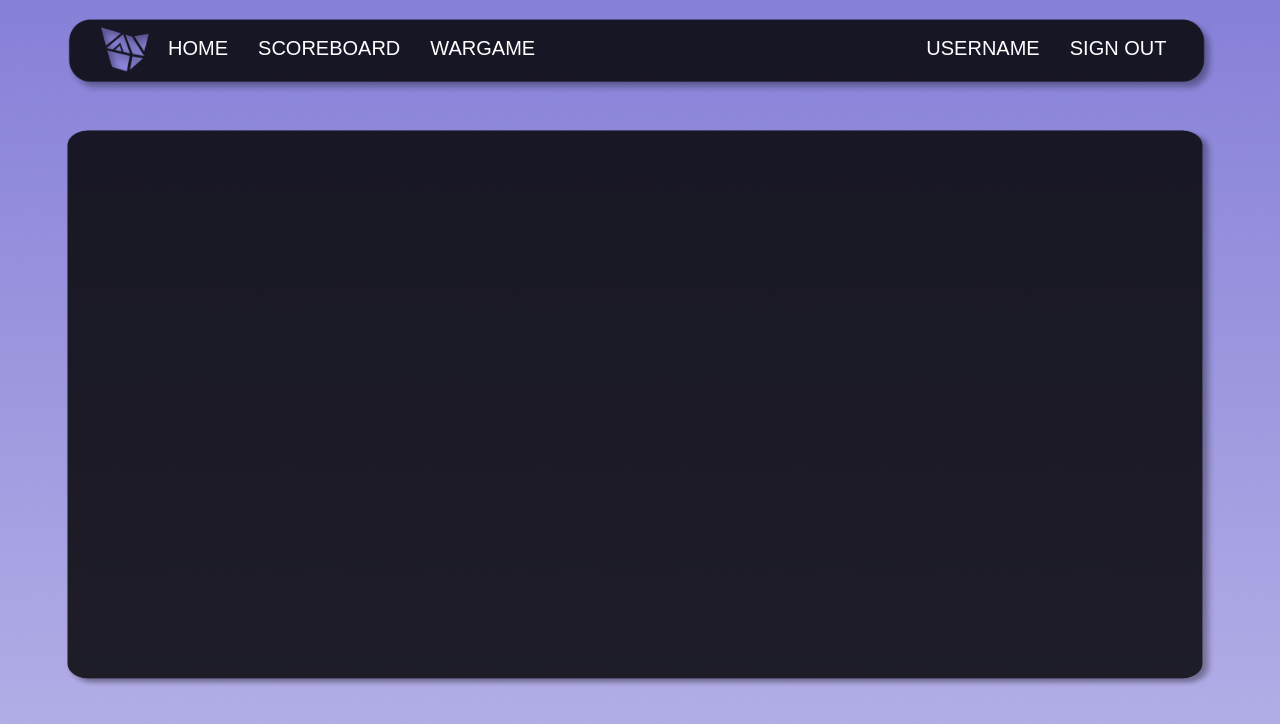
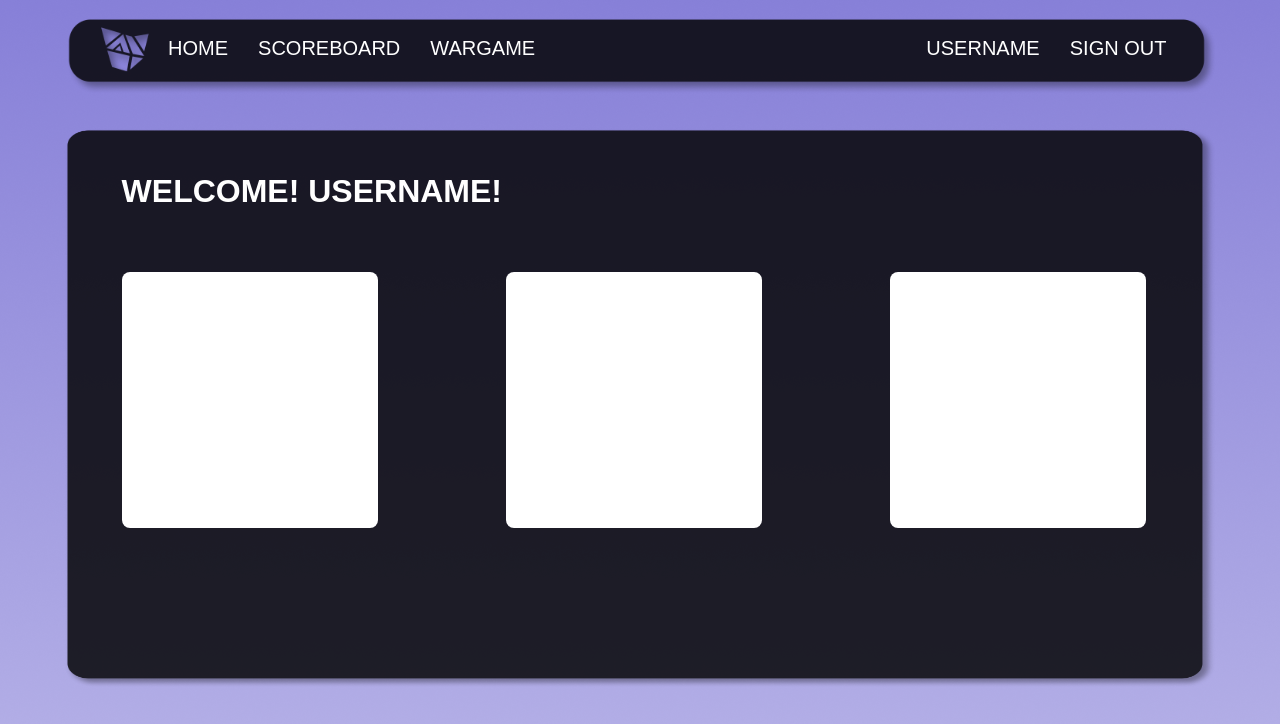
Before and after one commit to SECGAME/SECGAME, a plain HTML site: page ux/main.html in a window 1280 px wide. Drawn offline with Linux system fonts and the light colour scheme.

```diff
--- a/ux/main.html
+++ b/ux/main.html
@@ -14,7 +14,18 @@
             <div data-include="nav.html"></div>
         </header>
         <main>
-            <div id="main" class="box">
+            <div id="main-box" class="box">
+                <div id="main">
+                    <h1 id="welcome">WELCOME! USERNAME!</h1>
+                    <div id="items">
+                        <span class="inside-box">
+                        </span>
+                        <span class="inside-box">
+                        </span>
+                        <span class="inside-box">
+                        </span>
+                    </div>
+                </div>
             </div>
         </main>
         <footer>
--- a/ux/static/css/main.css
+++ b/ux/static/css/main.css
@@ -3,6 +3,41 @@
     font-family: Arial;
 }
 
-#main {
+#main-box {
     height: 70vh
 }
+
+#main {
+    display: inline-block;
+
+    margin-top: 3vh;
+    margin-bottom: 3vh;
+    margin-right: 4.5vw;
+    margin-left: 4.5vw;
+}
+
+#welcome {
+    color: white;
+    font-size: 4vh;
+}
+
+#items {
+    display: flex;
+
+    justify-content: space-between;
+
+    height: 60vh;
+    width: 80vw;
+}
+
+.inside-box {
+    display: inline-block;
+
+    margin-top: 5vh;
+
+    height: 20vw;
+    width: 20vw;
+
+    background-color: white;
+    border-radius: 1vh;
+}
```
